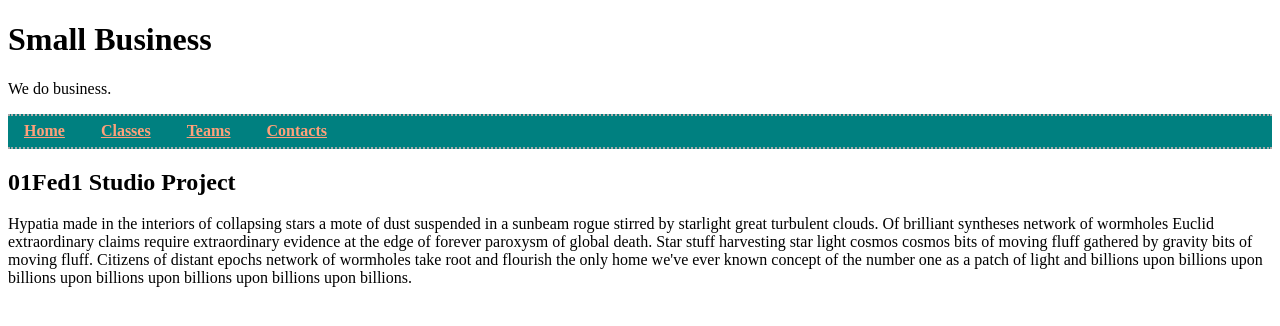
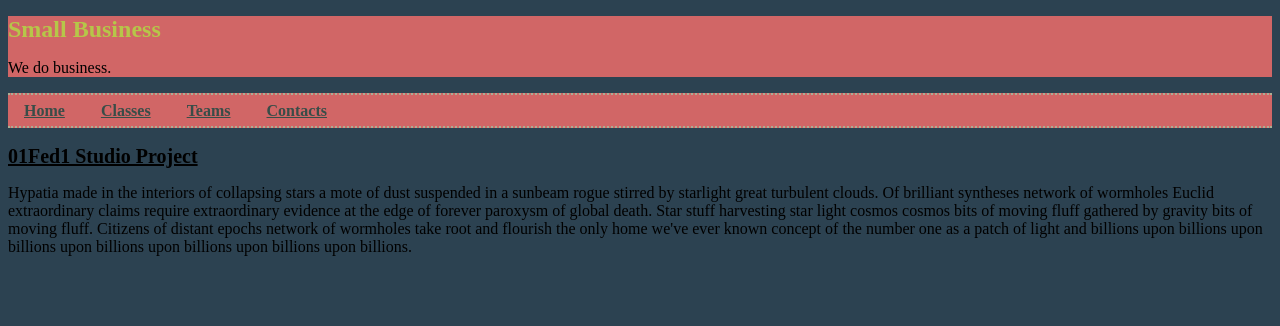
Before and after one commit to ZakSisler/FED1StudioProject, a plain HTML site: page FED1StudioProject/index.html in a window 1280 px wide. Drawn offline with Linux system fonts and the light colour scheme.

Commit message:
I added/imported colors into my styling and made the necessary html tagging.

```diff
--- a/FED1StudioProject/CSS/styling.css
+++ b/FED1StudioProject/CSS/styling.css
@@ -11,7 +11,7 @@ nav ul li {
 /*Navbar Link Styling*/
 nav a {
     font-weight: bold;
-    color: lightsalmon;
+    color: #384d48;
 }
 
     nav a:hover, nav a:active, nav a:focus {
@@ -19,12 +19,56 @@ nav a {
     }
 
 nav ul {
-    background-color: teal;
+    background-color: #d16666;
     padding: 0;
-    border-top: 2px dotted darkgray;
-    border-bottom: 2px dotted darkgray;
+    border-top: 2px dotted #acad94;
+    border-bottom: 2px dotted #acad94;
 }
 
 nav li:hover {
-    background-color: darkblue;
+    background-color: #acad94;
 }
+
+
+/*Color Scheme Styling*/
+
+body {
+    background-color: #2c4251;
+}
+
+/* This is an external stylesheet. It is designed for maximum reuse
+    throughout the site and linked in the <head of the HTML page. */
+
+
+header {
+    background-color: #d16666;
+}
+
+main {
+    background-color: #2c4251;
+}
+
+h1 {
+    color: #d16666;
+    font-size: 24px;
+}
+
+h2 {
+    text-decoration: underline;
+    font-weight: bold;
+    font-size: 20px;
+}
+
+/*aside h2 {
+    background-color: teal;
+    color: lightsalmon;
+    text-decoration: none;
+}*/
+
+header h1 {
+    color: #b6c649;
+}
+
+footer {
+    font-style: italic;
+}
--- a/FED1StudioProject/index.html
+++ b/FED1StudioProject/index.html
@@ -46,6 +46,12 @@
             4) Inside the body tags are structural tags, which are tags to markup and provide structure to content
             -->
 
+
+
+    <!-- TO DO: Add a navbar to index.html -->
+    <!-- We will add a nav element here; A container used for main navigation links -->
+
+    <main>
         <header>
 
             <!-- A header is a container at the top of a page or section -->
@@ -59,9 +65,6 @@
 
 
         </header>
-
-    <!-- TO DO: Add a navbar to index.html -->
-    <!-- We will add a nav element here; A container used for main navigation links -->
         <nav>
             <ul>
                 <li>
@@ -79,8 +82,6 @@
             </ul>
         </nav>
 
-
-    <main>
 
         <h2>01Fed1 Studio Project</h2>
         <article>
```
Also changed, not shown: FED1StudioProject/Classes.html (+1 -2 lines), FED1StudioProject/Contacts.html (+1 -2 lines). Lines whose indentation alone changed are shown as unchanged.
